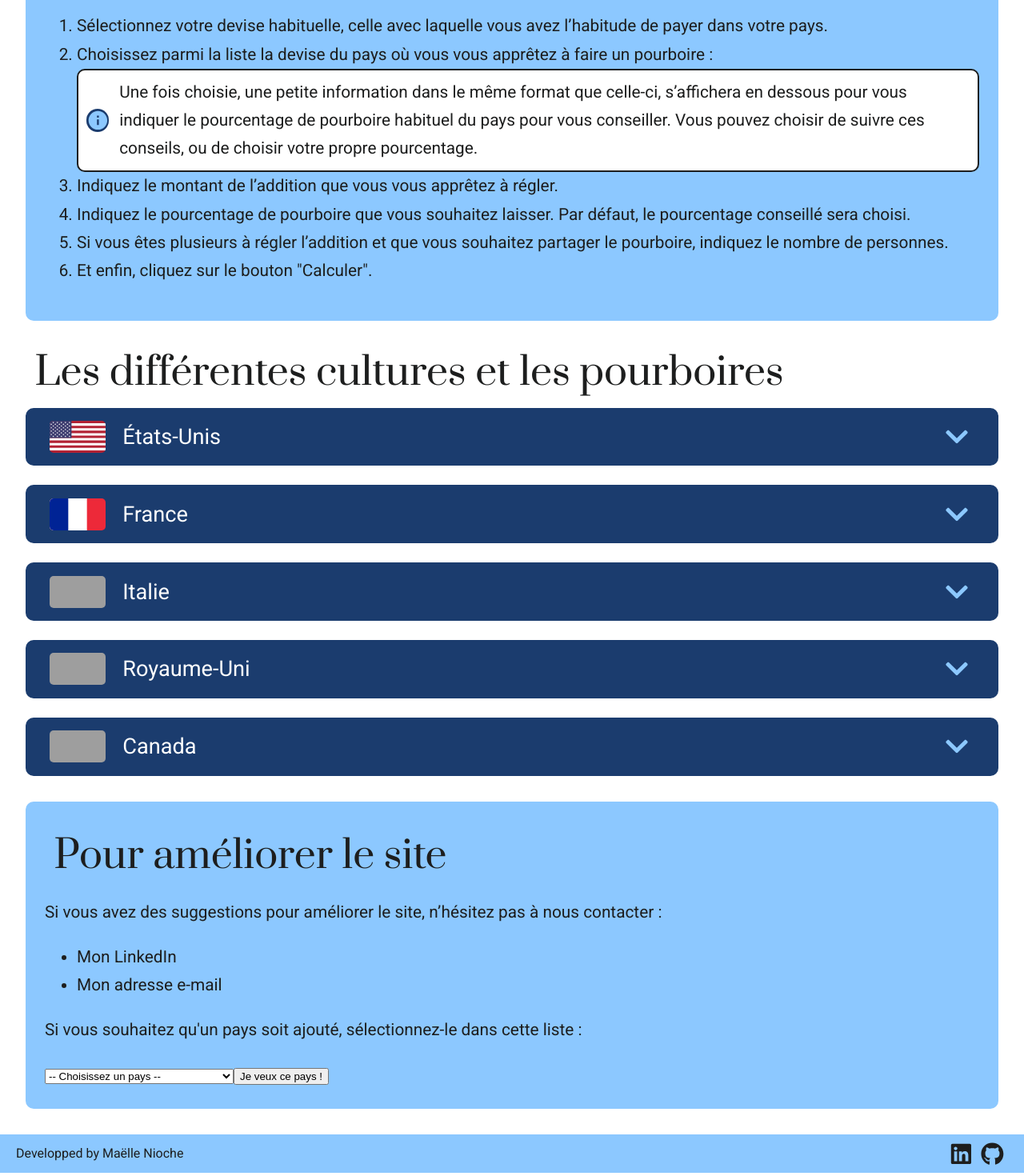
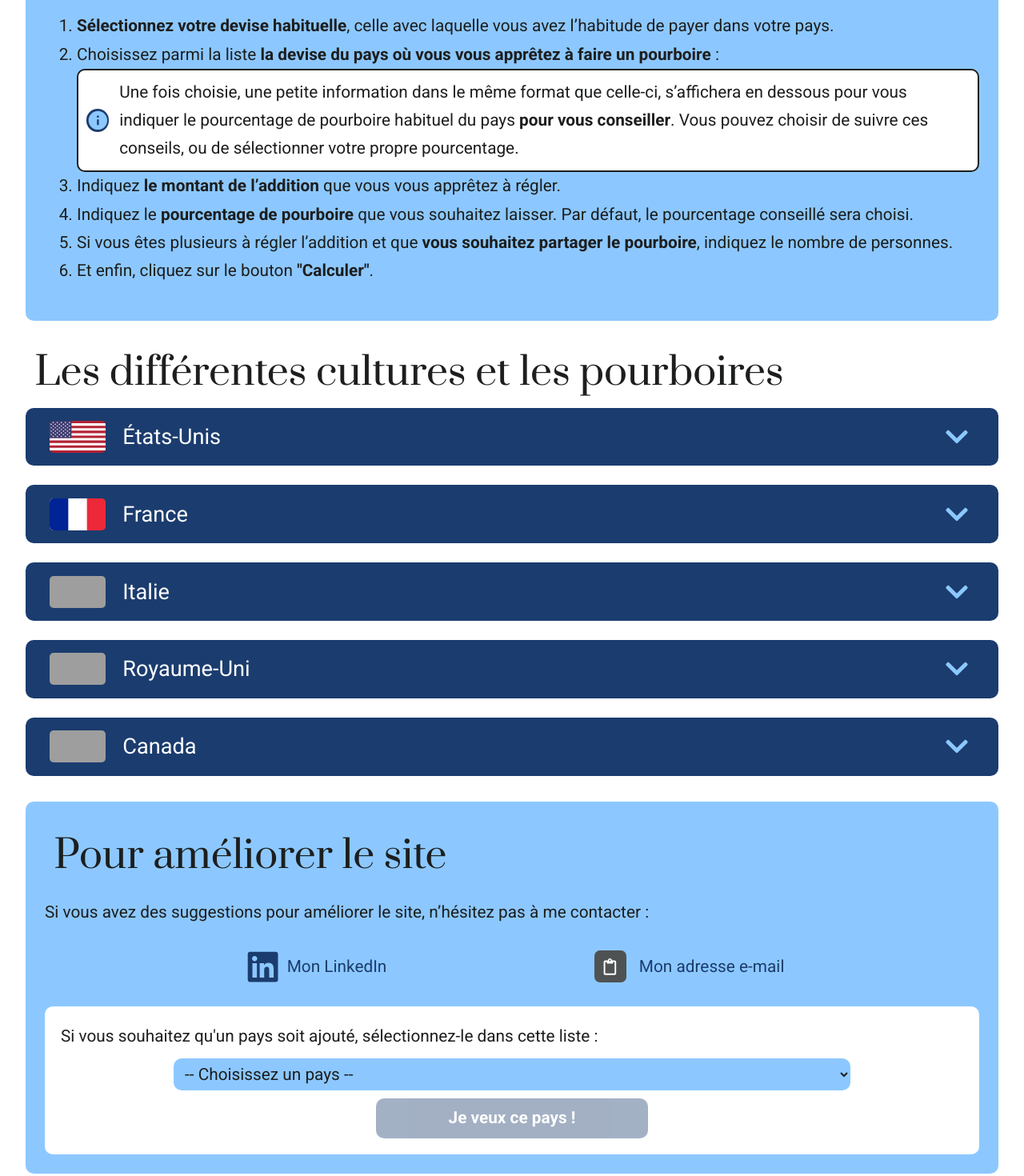
Before and after one commit to MaelleN95/Tip-calculator, a React (Vite) app: page /informations in a window 1280 px wide. Shown: the part 1260-2730 px from the top of the page at 80% size. Built offline with nearby package versions, Linux system fonts and the light colour scheme; grey boxes are pictures that could not be loaded.

Commit message:
update : improvement's section

```diff
--- a/src/pages/Home.jsx
+++ b/src/pages/Home.jsx
@@ -1,4 +1,5 @@
 import { useState } from 'react';
+import { Link } from 'react-router-dom';
 import { useForm } from 'react-hook-form';
 import { useDatas } from '../utils/customHooks';
 
@@ -365,7 +366,12 @@ function Home() {
           plaisir !
         </p>
         <div className="center">
-          <button>Je veux ajouter un pays !</button>
+          <Link
+            to="/informations#website-improvement"
+            id="RedirectToImprovementSection"
+          >
+            Je veux ajouter un pays !
+          </Link>
         </div>
       </section>
     </main>
--- a/src/pages/Informations.jsx
+++ b/src/pages/Informations.jsx
@@ -1,10 +1,61 @@
+import { useState, useEffect } from 'react';
+import { useLocation } from 'react-router-dom';
+
 import Note from '../components/note/Note';
 import Collapse from '../components/collapse/Collapse';
+
+import { FaRegClipboard, FaCheck, FaLinkedin } from 'react-icons/fa';
 
 import countries from '../assets/countries.json';
 import allCountries from '../assets/allCountries.json';
 
 function Informations() {
+  const location = useLocation();
+
+  useEffect(() => {
+    if (location.hash) {
+      const anchor = document.getElementById(location.hash.substring(1)); // Récupérer l'élément avec l'ID de l'ancre
+      if (anchor) {
+        anchor.scrollIntoView({ behavior: 'smooth' });
+      }
+    }
+  }, [location]);
+
+  const [selectedCountry, setSelectedCountry] = useState('');
+  const [copied, setCopied] = useState(false);
+
+  const handleCountry = (e) => {
+    setSelectedCountry(e.target.value);
+  };
+
+  const copyToClipboard = () => {
+    const email = 'nioche.maelle@gmail.com';
+    navigator.clipboard
+      .writeText(email)
+      .then(() => {
+        setCopied(true);
+        setTimeout(() => setCopied(false), 3500);
+      })
+      .catch((error) =>
+        console.error('Erreur lors de la copie dans le presse-papiers :', error)
+      );
+  };
+
+  const onSubmit = async (data) => {
+    data.preventDefault();
+
+    setSelectedCountry(data.target.addCountry.value);
+
+    const email = 'nioche.maelle@gmail.com';
+    const subject = `Demande d'ajout du pays : ${selectedCountry}`;
+    const body = `Bonjour,\n\nJe souhaite que ${selectedCountry} soit ajouté dans le site de calculatrice de pourboire.\n\nMerci !\n\n\n\n- Email généré depuis TipCalculator -
+    \n\n- Merci de votre visite sur le site de calculatrice de pourboire ! -\n- N'hésitez pas à me contacter pour toute question ou suggestion. -\n\n- Maelle Nioche -\n- Développeuse web front-end -`;
+
+    window.location.href = `mailto:${email}?subject=${encodeURIComponent(
+      subject
+    )}&body=${encodeURIComponent(body)}`;
+  };
+
   return (
     <main className="informations">
       <h1>Informations</h1>
@@ -28,18 +79,23 @@ function Informations() {
         <h2>Objectif</h2>
         <ul>
           <li>
-            Marre de faire des recherches avant de partir en voyage pour se
-            renseigner sur la culture des pourboires de votre destination ?
+            <strong>Marre de faire des recherches</strong> avant de partir en
+            voyage pour se renseigner sur la culture des pourboires de votre
+            destination ?
           </li>
           <li>
-            Marre de devoir faire des calculs pour savoir combien vous devez
-            laisser de pourboire ?
+            <strong>Marre de devoir faire des calculs</strong> pour savoir
+            combien vous devez laisser de pourboire ?
           </li>
           <li>
-            Marre de ne pas vous y retrouver avec les différentes monnaies ?
+            <strong>Marre de ne pas vous y retrouver</strong> avec les
+            différentes monnaies ?
           </li>
         </ul>
-        <p>Ne vous inquiétez plus, cette calculatrice est faite pour vous !</p>
+        <p>
+          Ne vous inquiétez plus,{' '}
+          <strong>cette calculatrice est faite pour vous</strong> !
+        </p>
         <p>Nous avons rassemblé dans un même endroit :</p>
         <ul>
           <li>
@@ -61,32 +117,40 @@ function Informations() {
         <p>Pour utiliser la calculatrice de pourboire, rien de plus simple :</p>
         <ol>
           <li>
-            Sélectionnez votre devise habituelle, celle avec laquelle vous avez
-            l’habitude de payer dans votre pays.
+            <strong>Sélectionnez votre devise habituelle</strong>, celle avec
+            laquelle vous avez l’habitude de payer dans votre pays.
           </li>
           <li>
-            Choisissez parmi la liste la devise du pays où vous vous apprêtez à
-            faire un pourboire :
+            Choisissez parmi la liste{' '}
+            <strong>
+              la devise du pays où vous vous apprêtez à faire un pourboire
+            </strong>{' '}
+            :
             <Note direction="horizontal" openSetting={true}>
               Une fois choisie, une petite information dans le même format que
               celle-ci, s’affichera en dessous pour vous indiquer le pourcentage
-              de pourboire habituel du pays pour vous conseiller. Vous pouvez
-              choisir de suivre ces conseils, ou de choisir votre propre
-              pourcentage.
+              de pourboire habituel du pays{' '}
+              <strong>pour vous conseiller</strong>. Vous pouvez choisir de
+              suivre ces conseils, ou de sélectionner votre propre pourcentage.
             </Note>
           </li>
           <li>
-            Indiquez le montant de l’addition que vous vous apprêtez à régler.
+            Indiquez <strong>le montant de l’addition</strong> que vous vous
+            apprêtez à régler.
           </li>
           <li>
-            Indiquez le pourcentage de pourboire que vous souhaitez laisser. Par
-            défaut, le pourcentage conseillé sera choisi.
+            Indiquez le <strong>pourcentage de pourboire</strong> que vous
+            souhaitez laisser. Par défaut, le pourcentage conseillé sera choisi.
           </li>
           <li>
-            Si vous êtes plusieurs à régler l’addition et que vous souhaitez
-            partager le pourboire, indiquez le nombre de personnes.
+            Si vous êtes plusieurs à régler l’addition et que{' '}
+            <strong>vous souhaitez partager le pourboire</strong>, indiquez le
+            nombre de personnes.
           </li>
-          <li>Et enfin, cliquez sur le bouton &quot;Calculer&quot;.</li>
+          <li>
+            Et enfin, cliquez sur le bouton{' '}
+            <strong>&quot;Calculer&quot;</strong>.
+          </li>
         </ol>
       </section>
       <section id="culture">
@@ -106,18 +170,54 @@ function Informations() {
         <h2>Pour améliorer le site</h2>
         <p>
           Si vous avez des suggestions pour améliorer le site, n’hésitez pas à
-          nous contacter :
+          me contacter :
         </p>
         <ul>
-          <li>Mon LinkedIn</li>
-          <li>Mon adresse e-mail</li>
+          <li>
+            <a
+              href="https://www.linkedin.com/in/maelle-nioche/"
+              target="_blank"
+              rel="noopener noreferrer"
+              title="Ouvrir le profil LinkedIn de Maëlle Nioche dans un nouvel onglet"
+            >
+              <FaLinkedin />
+              Mon LinkedIn
+            </a>
+          </li>
+          <li className="email">
+            <button
+              onClick={copyToClipboard}
+              className={copied ? 'copied' : ''}
+            >
+              {copied ? (
+                <span className="tooltip tooltip--copied">Copié !</span>
+              ) : (
+                <span className="tooltip">
+                  Copier l&apos;email dans le presse-papier
+                </span>
+              )}
+              {copied ? <FaCheck /> : <FaRegClipboard />}
+            </button>
+            <a
+              href={`mailto:nioche.maelle@gmail.com?subject=${encodeURIComponent(
+                "Suggestion d'amélioration du site de calculatrice de pourboire"
+              )}`}
+              title="Envoyer un email à Maëlle Nioche"
+            >
+              Mon adresse e-mail
+            </a>
+          </li>
         </ul>
-        <p>
+        <form onSubmit={onSubmit}>
+          <label htmlFor="addCountry">
             Si vous souhaitez qu&apos;un pays soit ajouté, sélectionnez-le dans
             cette liste :
-        </p>
-        <form action="#">
-          <select name="addCountry" id="addCountry">
+            <select
+              name="addCountry"
+              id="addCountry"
+              onChange={handleCountry}
+              required
+            >
               <option value="">-- Choisissez un pays --</option>
               {allCountries.map((country, i) => (
                 <option key={`${country}-${i}`} value={country}>
@@ -125,7 +225,12 @@ function Informations() {
                 </option>
               ))}
             </select>
-          <button type="submit">Je veux ce pays !</button>
+          </label>
+          <div className="center">
+            <button type="submit" disabled={!selectedCountry}>
+              Je veux ce pays !
+            </button>
+          </div>
         </form>
       </section>
     </main>
--- a/src/pages/Informations.scss
+++ b/src/pages/Informations.scss
@@ -25,6 +25,33 @@
   & h2 {
     text-align: start;
   }
+  & form {
+    margin-top: 20px;
+    padding: 20px;
+    border-radius: 10px;
+    background-color: $light;
+    & label {
+      width: 100%;
+      margin: auto;
+      display: flex;
+      flex-direction: column;
+      & select {
+        width: 75%;
+        margin: 10px auto;
+        @include general-font-settings;
+        padding: 0 10px;
+        height: 40px;
+        border-radius: 10px;
+        border: 0;
+        color: $dark;
+        background-color: $lightblue;
+        cursor: pointer;
+        &:focus {
+          box-shadow: 0px 0px 10px $darkblue;
+        }
+      }
+    }
+  }
 
   & #goal,
   #operation,
@@ -35,3 +62,93 @@
     margin: 2rem 0;
   }
 }
+
+#website-improvement {
+  & ul {
+    list-style: none;
+    margin: 0;
+    padding: 0;
+    display: flex;
+    flex-wrap: wrap;
+    justify-content: space-evenly;
+    align-items: center;
+    & a {
+      text-decoration: none;
+      display: flex;
+      align-items: center;
+      color: $darkblue;
+      &:hover {
+        text-decoration: underline;
+      }
+      &:active {
+        color: $light;
+      }
+      & svg {
+        font-size: 2.7rem;
+        padding: 0.5rem;
+      }
+    }
+  }
+  & .email {
+    display: flex;
+    align-items: center;
+    justify-content: center;
+    & button {
+      position: relative;
+      display: flex;
+      align-items: center;
+      justify-content: center;
+      margin: 0 1rem;
+      width: 2.5rem;
+      height: 2.5rem;
+      font-size: 1.3rem;
+      border: none;
+      border-radius: 7px;
+      color: $light;
+      background-color: lighten($color: $dark, $amount: 20);
+      cursor: pointer;
+      &:hover {
+        background-color: $dark;
+        & .tooltip {
+          opacity: 1;
+          visibility: visible;
+        }
+      }
+      & .tooltip {
+        @include general-font-settings;
+        position: absolute;
+        opacity: 10;
+        visibility: hidden;
+        top: -2.7rem;
+        left: 50%;
+        transform: translateX(-50%);
+        white-space: nowrap;
+        background-color: $light;
+        padding: 5px;
+        color: $dark;
+        border-radius: 5px;
+        font-family: 'Roboto', Helvetica, sans-serif;
+        font-size: 1rem;
+        @media (max-width: $tablet) {
+          font-size: 0.8rem;
+        }
+        &::after {
+          content: '';
+          position: absolute;
+          top: 100%;
+          left: 50%;
+          transform: translateX(-50%);
+          border: 5px solid transparent;
+          border-top-color: $light;
+        }
+        &--copied {
+          opacity: 1;
+          visibility: visible;
+        }
+      }
+    }
+    .copied {
+      color: rgb(0, 255, 0);
+    }
+  }
+}
--- a/src/styles/index.scss
+++ b/src/styles/index.scss
@@ -48,7 +48,8 @@ h3 {
 
 .center {
   text-align: center;
-  button {
+  button,
+  #RedirectToImprovementSection {
     background-color: $darkblue;
     @include general-font-settings;
     @include highlight-body;
@@ -73,6 +74,16 @@ h3 {
       }
     }
   }
+  & #RedirectToImprovementSection {
+    padding: 15px 8%;
+    text-decoration: none;
+    &:hover {
+      box-shadow: inset -2px -2px 6px $dark, inset 2px 2px 6px $lightblue;
+    }
+    &:active {
+      box-shadow: inset -2px -2px 6px $lightblue, inset 2px 2px 6px $dark;
+    }
+  }
 }
 
 @keyframes headshake {
```
Lines whose indentation alone changed are shown as unchanged.
